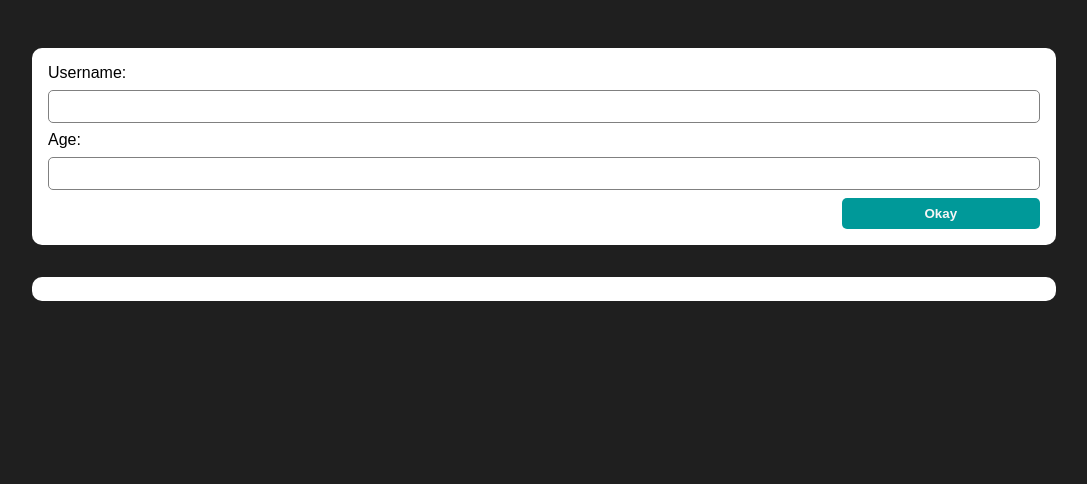
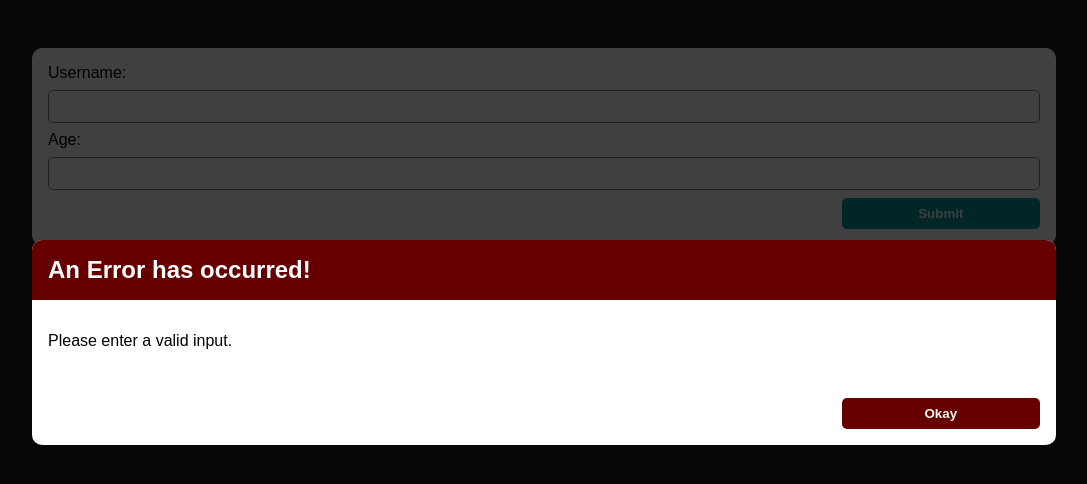
Before and after one commit to DavidNgozika/simple-profile-app, a React (Create React App) app: page / in a window 1280 px wide. Shown: the top 484 px of the page, without its empty margins (96-1183 px from the left). Built offline with nearby package versions, Linux system fonts and the light colour scheme; the HTML template or start-up script is replaced by a standard one.

Commit message:
Create and style the Error modal with a backdrop

```diff
--- /dev/null
+++ b/src/components/UI/ErrorModal.jsx
@@ -0,0 +1,27 @@
+import React from 'react'
+import Button from './Button';
+import Card from './Card';
+import styles from './ErrorModal.module.css';
+
+export default function ErrorModal({ title, message }) {
+    return (
+        <>
+            <div
+                className={styles.backdrop}
+            />
+            <Card className={styles.container}>
+                <header>
+                    <h2>{title}An Error has occurred!</h2>
+                </header>
+
+                <div>
+                    <p>{message}Please enter a valid input.</p>
+                </div>
+
+                <footer>
+                    <Button>Okay</Button>
+                </footer>
+            </Card>
+        </>
+    );
+}
--- /dev/null
+++ b/src/components/UI/ErrorModal.module.css
@@ -0,0 +1,46 @@
+.backdrop {
+    position: fixed;
+    top: 0;
+    left: 0;
+    width: 100%;
+    height: 100vh;
+    z-index: 10;
+    background: rgba(0, 0, 0, 0.75);
+}
+
+.container {
+    position: fixed;
+    top: 30vh;
+    left: 10%;
+    width: 80%;
+    z-index: 100;
+    overflow: hidden;
+}
+
+.container header {
+    background-color: #600;
+    padding: 1rem;
+}
+
+.container h2 {
+    margin: 0;
+    color: white;
+}
+
+.container div {
+    padding: 1rem;
+}
+
+.container footer {
+    padding: 1rem;
+}
+
+.container button {
+    display: block;
+    margin-left: auto;
+    background-color: #600;
+}
+
+.container button:hover {
+    background-color: #900;
+}
--- a/src/components/Users/AddUser.jsx
+++ b/src/components/Users/AddUser.jsx
@@ -1,6 +1,7 @@
 import React, { useState } from 'react'
 import Button from '../UI/Button';
 import Card from '../UI/Card';
+import ErrorModal from '../UI/ErrorModal';
 import styles from './AddUser.module.css';
 
 export default function AddUser({ onAddUser }) {
@@ -32,6 +33,8 @@ export default function AddUser({ onAddUser }) {
     };
 
     return (
+        <>
+            <ErrorModal />
             <Card className={styles.container}>
                 <form onSubmit={submitHandler}>
                     <label htmlFor='username'>Username:</label>
@@ -49,8 +52,9 @@ export default function AddUser({ onAddUser }) {
                         value={age}
                         onChange={ageChangeHandler}
                     />
-                <Button type='submit'>Okay</Button>
+                    <Button type='submit'>Submit</Button>
                 </form>
             </Card>
+        </>
     );
 }
```
Lines whose indentation alone changed are shown as unchanged.
